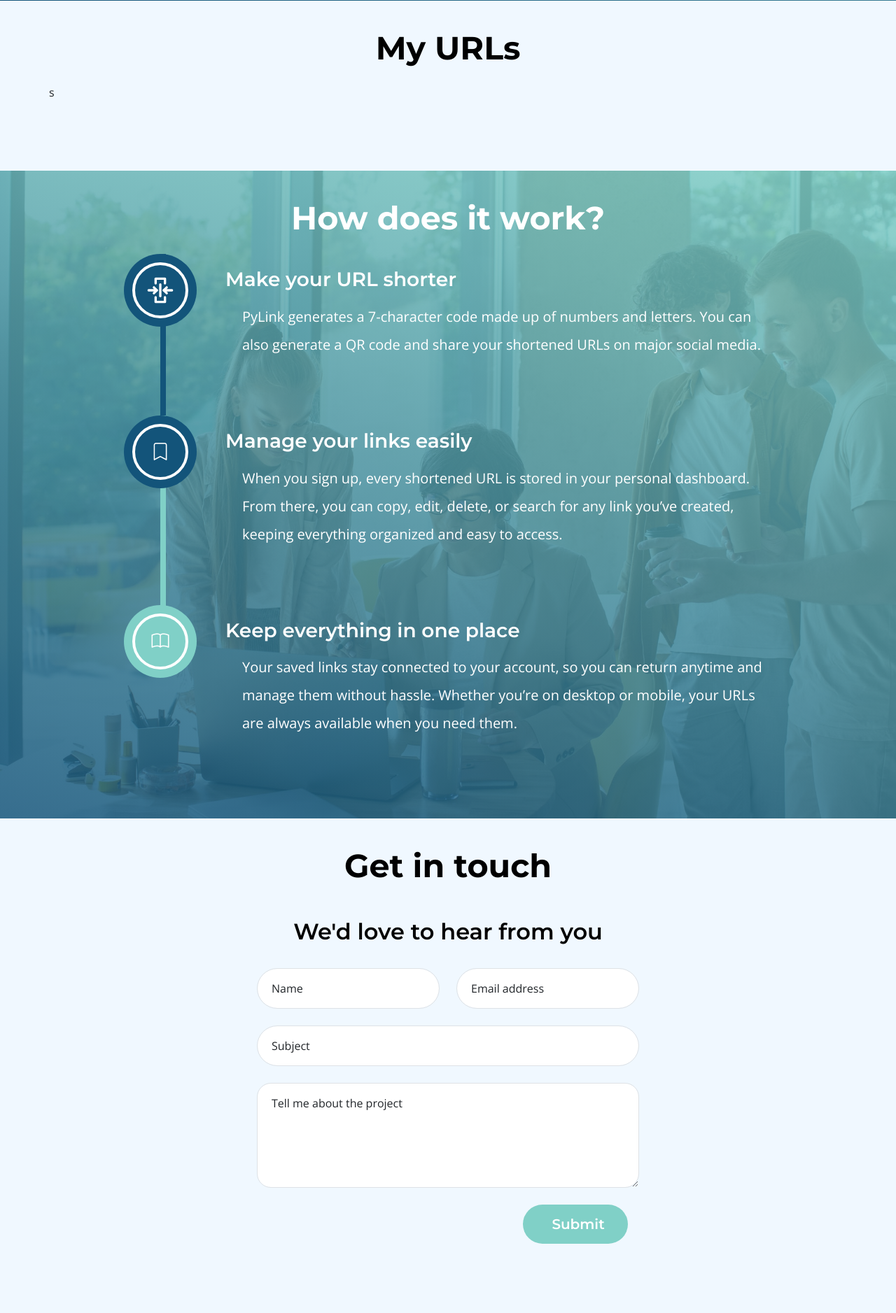
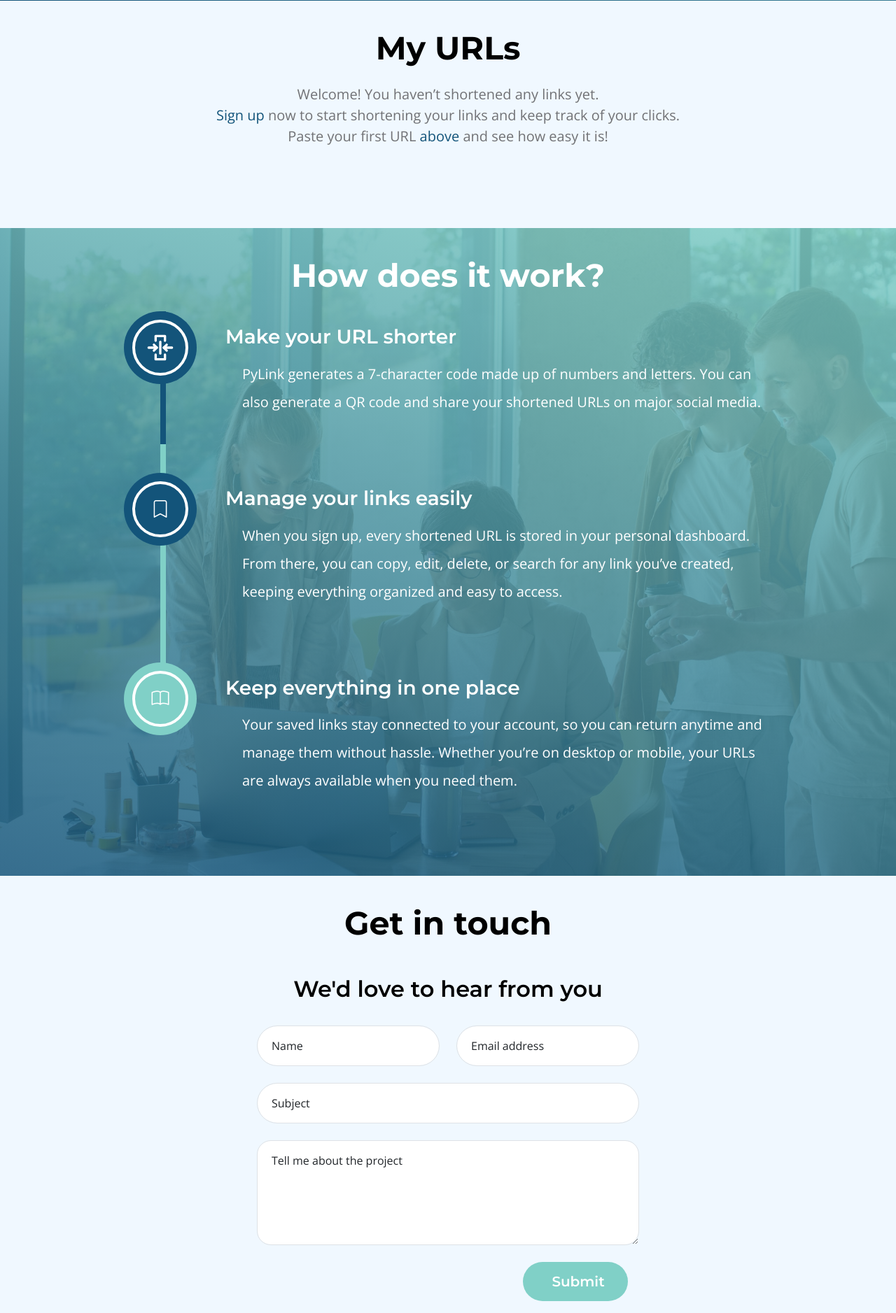
Before and after one commit to JoseContrerasP/pylink, a Django app: page / in a window 1280 px wide. Shown: the part 799-2676 px from the top of the page at 70% size. Run offline with Django 5.2, Linux system fonts and the light colour scheme.

Commit message:
feat: add QR generation, collectstatic command, and Link ordering; fix button hover styles

```diff
--- a/pylink/core/models.py
+++ b/pylink/core/models.py
@@ -10,6 +10,9 @@
     user_id = models.ForeignKey(User, related_name="links", on_delete=models.CASCADE)
     updated_at = models.DateTimeField(auto_now=True)
     created_at = models.DateTimeField(auto_now_add=True)
+
+    class Meta:
+        ordering = ("-updated_at",)
 
 
 class QRCode(models.Model):
--- a/pylink/core/templates/core/index.html
+++ b/pylink/core/templates/core/index.html
@@ -34,7 +34,7 @@
                             <svg xmlns="http://www.w3.org/2000/svg" width="2em" height="2em" viewBox="0 0 256 256"><path fill="currentColor" d="M195.8 60.2a28 28 0 0 0-39.51-.09l-11.61 12.17a12 12 0 1 1-17.36-16.56L139 43.43l.2-.2a52 52 0 0 1 73.54 73.54l-.2.2l-12.29 11.71a12 12 0 0 1-16.56-17.36l12.17-11.61a28 28 0 0 0-.06-39.51m-84.48 123.52l-11.61 12.17a28 28 0 0 1-39.6-39.6l12.17-11.61a12 12 0 0 0-16.56-17.36L43.43 139l-.2.2a52 52 0 0 0 73.54 73.54l.2-.2l11.71-12.29a12 12 0 1 0-17.36-16.56ZM216 148h-24a12 12 0 0 0 0 24h24a12 12 0 0 0 0-24M40 108h24a12 12 0 0 0 0-24H40a12 12 0 0 0 0 24m120 72a12 12 0 0 0-12 12v24a12 12 0 0 0 24 0v-24a12 12 0 0 0-12-12M96 76a12 12 0 0 0 12-12V40a12 12 0 0 0-24 0v24a12 12 0 0 0 12 12"/></svg>
                         </span>
 
-                        <input name="keyword" type="url" class="form-control copy-link-input" id="keyword" value="{{ shortened_url }}" readonly>
+                        <input name="keyword_readonly" type="url" class="form-control copy-link-input" id="keyword_readonly" value="{{ shortened_url }}" readonly>
 
                         <button type="button" class="form-control copy-link-button">
                           <svg xmlns="http://www.w3.org/2000/svg" width="1.2em" height="1.2em" viewBox="0 0 24 24"><g fill="none" stroke="currentColor" stroke-linecap="round" stroke-linejoin="round" stroke-width="2"><path d="M8 4v12a2 2 0 0 0 2 2h8a2 2 0 0 0 2-2V7.242a2 2 0 0 0-.602-1.43L16.083 2.57A2 2 0 0 0 14.685 2H10a2 2 0 0 0-2 2"/><path d="M16 18v2a2 2 0 0 1-2 2H6a2 2 0 0 1-2-2V9a2 2 0 0 1 2-2h2"/></g></svg>Copy
@@ -56,7 +56,7 @@
                       </div> -->
 
                       <div class="dropdown">
-                        <button class="btn-1" type="button" data-bs-toggle="dropdown" aria-expanded="false">
+                        <button id="share-btn" class="btn-1" type="button" data-bs-toggle="dropdown" aria-expanded="false">
                           Share
                         </button>
                         <ul class="dropdown-menu p-2">
@@ -87,7 +87,7 @@
                         <input type="hidden" value="{{ linky.id }}" name="linky">
 
                         <div class="dropdown" id="div-dropdown">
-                          <button type="button" class="p-3" data-bs-toggle="dropdown" aria-expanded="false">QR Code</button>
+                          <button type="button" class="qr_code_btn" data-bs-toggle="dropdown" aria-expanded="false">QR Code</button>
                           <ul class="dropdown-menu">
                             <li class="row justify-content-center">
                               <img id="src" src="{{ linky_qr_code.qr_image.url }}" alt="" class="col-lg-12" crossOrigin="anonymous">
@@ -224,9 +224,7 @@
             </div>
         </div>
       {% else %}
-        <div class="row">
-          s
-        </div>
+        <p class="text-center">Welcome! You haven’t shortened any links yet. {% if not request.user.is_authenticated %}<br><a href="{% url 'core:signin' %}">Sign up</a> now to start shortening your links and keep track of your clicks.{% endif %} <br> Paste your first URL <a href="#section_1" onclick="document.getElementById('keyword').focus(); return false;">above</a> and see how easy it is!</p>
       {% endif %}
       </div>
     </div>
--- a/pylink/core/templates/core/signin.html
+++ b/pylink/core/templates/core/signin.html
@@ -33,7 +33,7 @@
 
                         <div class="col-lg-12 col-md-12 col-12">
                             <div class="form-floating">
-                                <input type="password" id="password" name="password" class="form-control" required>
+                                <input type="password" id="password" name="password" class="form-control" placeholder="Password" required>
 
                                 <label for="floatingInput">Password</label>
                             </div>
@@ -53,5 +53,6 @@
     </div>
 </section>
 
+<hr>
 
 {% endblock content %}
--- a/pylink/core/templates/core/signup.html
+++ b/pylink/core/templates/core/signup.html
@@ -55,5 +55,7 @@
     </div>
 </section>
 
+<hr>
+
 
 {% endblock content %}
--- a/pylink/core/views.py
+++ b/pylink/core/views.py
@@ -36,6 +36,52 @@
     short_url = "".join(random.choice(chars) for x in range(length))
 
     return short_url
+
+
+def generate_qr_code(
+    link, modify=False, size=300, fill_color="black", back_color="white"
+):
+    qr_data = link.long_url
+
+    qr = qrcode.QRCode(
+        version=1,
+        error_correction=qrcode.constants.ERROR_CORRECT_L,
+        box_size=10,
+        border=4,
+    )
+    qr.add_data(qr_data)
+    qr.make(fit=True)
+
+    img = qr.make_image(fill_color=fill_color, back_color=back_color)
+
+    buffer = BytesIO()
+    img.save(buffer, format="PNG")
+    buffer.seek(0)
+
+    public_id = f"qr_{hash(qr_data)}_{size}"
+
+    upload_result = cloudinary.uploader.upload(
+        buffer,
+        folder="qr_codes/",
+        public_id=public_id,
+        overwrite=True,
+        resource_type="image",
+    )
+
+    if modify:
+        qr_instance = link.qr_code
+
+    else:
+        qr_instance = QRCode.objects.create(
+            link_id=link,
+            public_id=upload_result["public_id"],
+            size=size,
+            fill_color=fill_color,
+            back_color=back_color,
+        )
+
+    qr_instance.qr_image = upload_result["public_id"]
+    qr_instance.save()
 
 
 def index(request):
@@ -78,46 +124,7 @@
 
                 link.save()
 
-                qr_data = long_url
-                size = int(request.POST.get("size", 300))
-                fill_color = request.POST.get("fill_color", "black")
-                back_color = request.POST.get("back_color", "white")
-
-                qr = qrcode.QRCode(
-                    version=1,
-                    error_correction=qrcode.constants.ERROR_CORRECT_L,
-                    box_size=10,
-                    border=4,
-                )
-                qr.add_data(qr_data)
-                qr.make(fit=True)
-
-                img = qr.make_image(fill_color=fill_color, back_color=back_color)
-
-                buffer = BytesIO()
-                img.save(buffer, format="PNG")
-                buffer.seek(0)
-
-                public_id = f"qr_{hash(qr_data)}_{size}"
-
-                upload_result = cloudinary.uploader.upload(
-                    buffer,
-                    folder="qr_codes/",
-                    public_id=public_id,
-                    overwrite=True,
-                    resource_type="image",
-                )
-
-                qr_instance = QRCode.objects.create(
-                    link_id=link,
-                    public_id=upload_result["public_id"],
-                    size=size,
-                    fill_color=fill_color,
-                    back_color=back_color,
-                )
-
-                qr_instance.qr_image = upload_result["public_id"]
-                qr_instance.save()
+                generate_qr_code(link=link)
 
                 linky = link
 
@@ -172,51 +179,14 @@
 
                         linky.save()
 
+                        generate_qr_code(link=linky, modify=True)
+
                         break
 
             elif query_btn[0] == "btn_qr_code":
                 link_instance = Link.objects.get(id=query_btn[1])
 
-                qr_data = link_instance.long_url
-                size = int(request.POST.get("size", 300))
-                fill_color = request.POST.get("fill_color", "black")
-                back_color = request.POST.get("back_color", "white")
-
-                qr = qrcode.QRCode(
-                    version=1,
-                    error_correction=qrcode.constants.ERROR_CORRECT_L,
-                    box_size=10,
-                    border=4,
-                )
-                qr.add_data(qr_data)
-                qr.make(fit=True)
-
-                img = qr.make_image(fill_color=fill_color, back_color=back_color)
-
-                buffer = BytesIO()
-                img.save(buffer, format="PNG")
-                buffer.seek(0)
-
-                public_id = f"qr_{hash(qr_data)}_{size}"
-
-                upload_result = cloudinary.uploader.upload(
-                    buffer,
-                    folder="qr_codes/",
-                    public_id=public_id,
-                    overwrite=True,
-                    resource_type="image",
-                )
-
-                qr_instance = QRCode.objects.create(
-                    link_id=link_instance,
-                    public_id=upload_result["public_id"],
-                    size=size,
-                    fill_color=fill_color,
-                    back_color=back_color,
-                )
-
-                qr_instance.qr_image = upload_result["public_id"]
-                qr_instance.save()
+                generate_qr_code(link=link_instance)
 
             return redirect("core:index")
 
@@ -225,46 +195,7 @@
             linky_id = request.POST["linky"]
             link_instance = Link.objects.get(id=linky_id)
 
-            qr_data = link_instance.long_url
-            size = int(request.POST.get("size", 300))
-            fill_color = request.POST.get("fill_color", "black")
-            back_color = request.POST.get("back_color", "white")
-
-            qr = qrcode.QRCode(
-                version=1,
-                error_correction=qrcode.constants.ERROR_CORRECT_L,
-                box_size=10,
-                border=4,
-            )
-            qr.add_data(qr_data)
-            qr.make(fit=True)
-
-            img = qr.make_image(fill_color=fill_color, back_color=back_color)
-
-            buffer = BytesIO()
-            img.save(buffer, format="PNG")
-            buffer.seek(0)
-
-            public_id = f"qr_{hash(qr_data)}_{size}"
-
-            upload_result = cloudinary.uploader.upload(
-                buffer,
-                folder="qr_codes/",
-                public_id=public_id,
-                overwrite=True,
-                resource_type="image",
-            )
-
-            qr_instance = QRCode.objects.create(
-                link_id=link_instance,
-                public_id=upload_result["public_id"],
-                size=size,
-                fill_color=fill_color,
-                back_color=back_color,
-            )
-
-            qr_instance.qr_image = upload_result["public_id"]
-            qr_instance.save()
+            generate_qr_code(link=link_instance)
 
     else:
         form = NewLinkForm()
--- a/pylink/static/css/style.css
+++ b/pylink/static/css/style.css
@@ -648,6 +648,19 @@
   color: var(--primary-color);
 }
 
+#share-btn:hover {
+  color: var(--white-color);
+  background-color: var(--secondary-color);
+}
+
+.hero-section #div-dropdown .qr_code_btn {
+  padding: 1.2rem;
+}
+
+.hero-section #div-dropdown .qr_code_btn:hover {
+  color: var(--white-color);
+  background-color: var(--secondary-color);
+}
 
 /*---------------------------------------
   My_URLs
```
Also changed, not shown: pylink/core/migrations/0003_alter_link_options.py (added), 3 other files.
